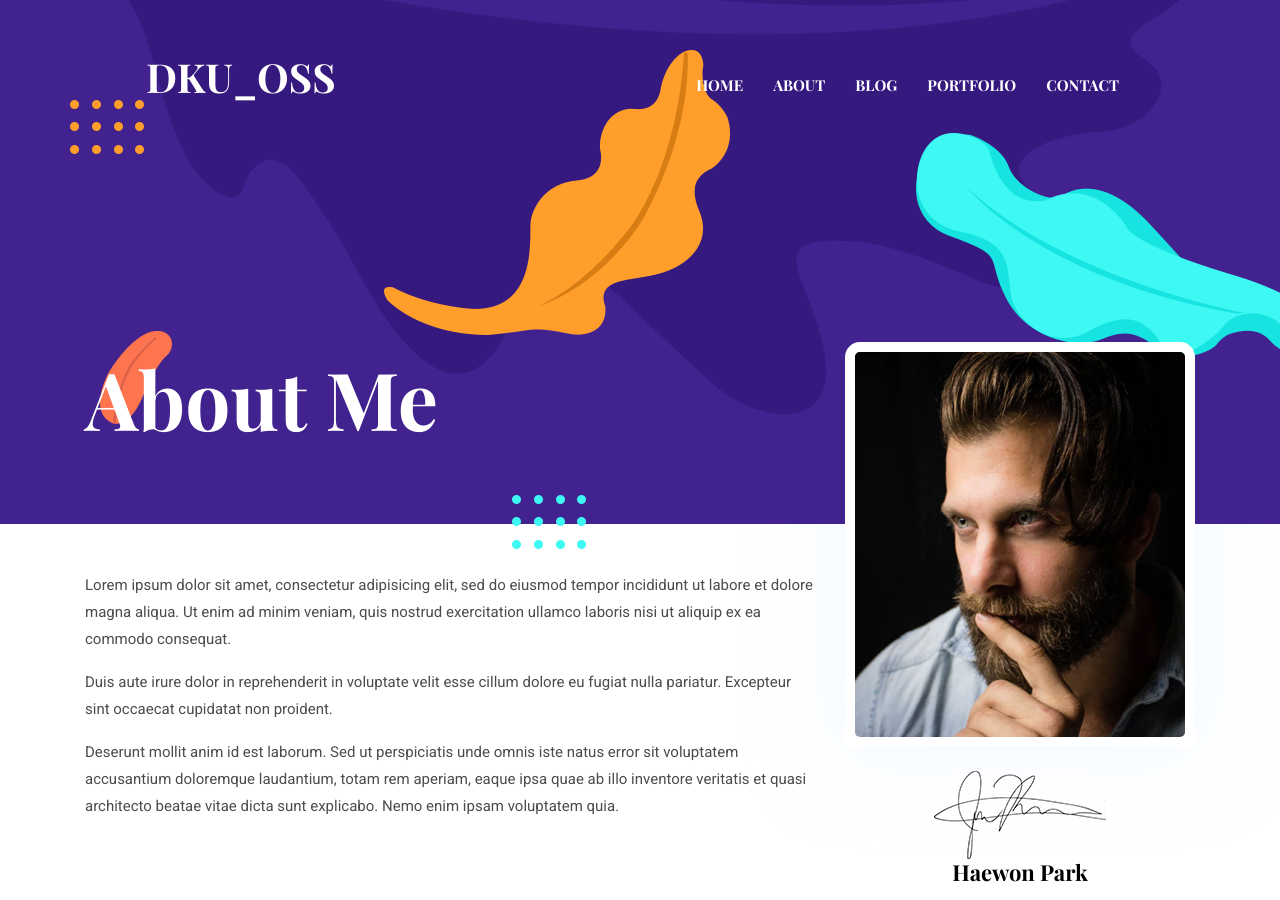
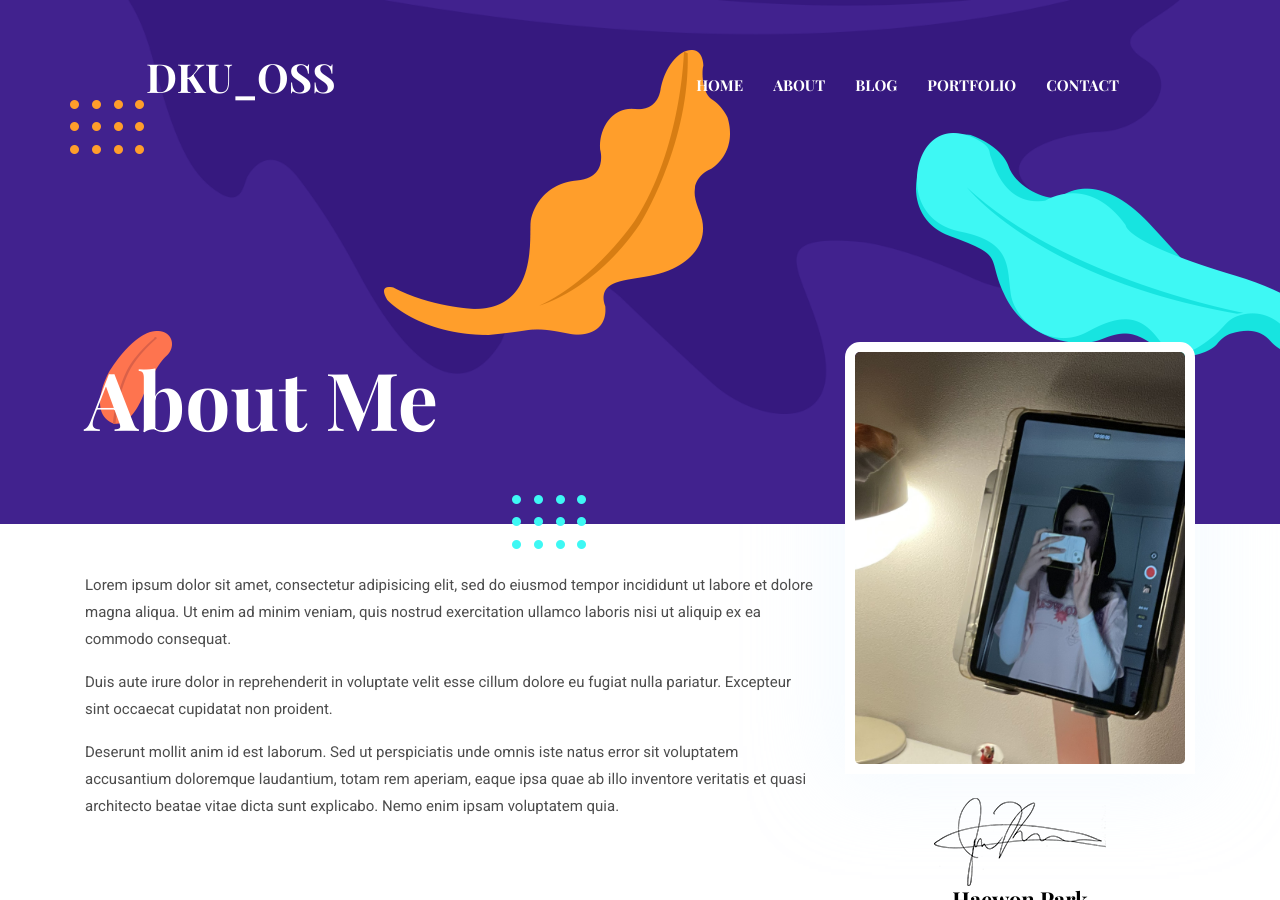
Before and after one commit to aen0n/Mid-Term-Project, a Jekyll site: the page built from _pages/about.md, in a window 1280 px wide and 900 px high. Built offline with Jekyll 4.4.1, drawn with Linux system fonts in a browser that asks for light colours.

Commit message:
Feat: Update profile image

```diff
--- a/_pages/about.md
+++ b/_pages/about.md
@@ -2,7 +2,7 @@
 layout: about
 title: About Me
 author: Haewon Park
-image: assets/images/about/author.jpg
+image: assets/images/about/haewon_author.jpg
 signature: assets/images/about/signature.png
 ---
 
```
Also changed, not shown: assets/images/about/haewon_author.jpg (added).
